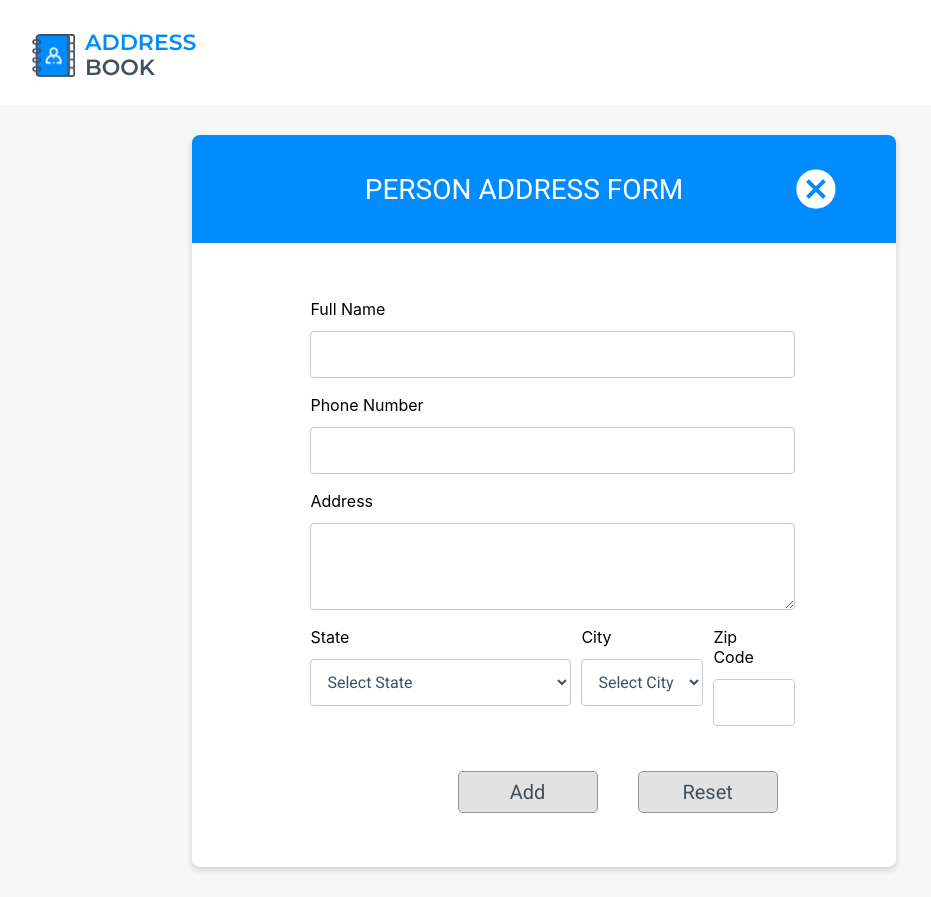
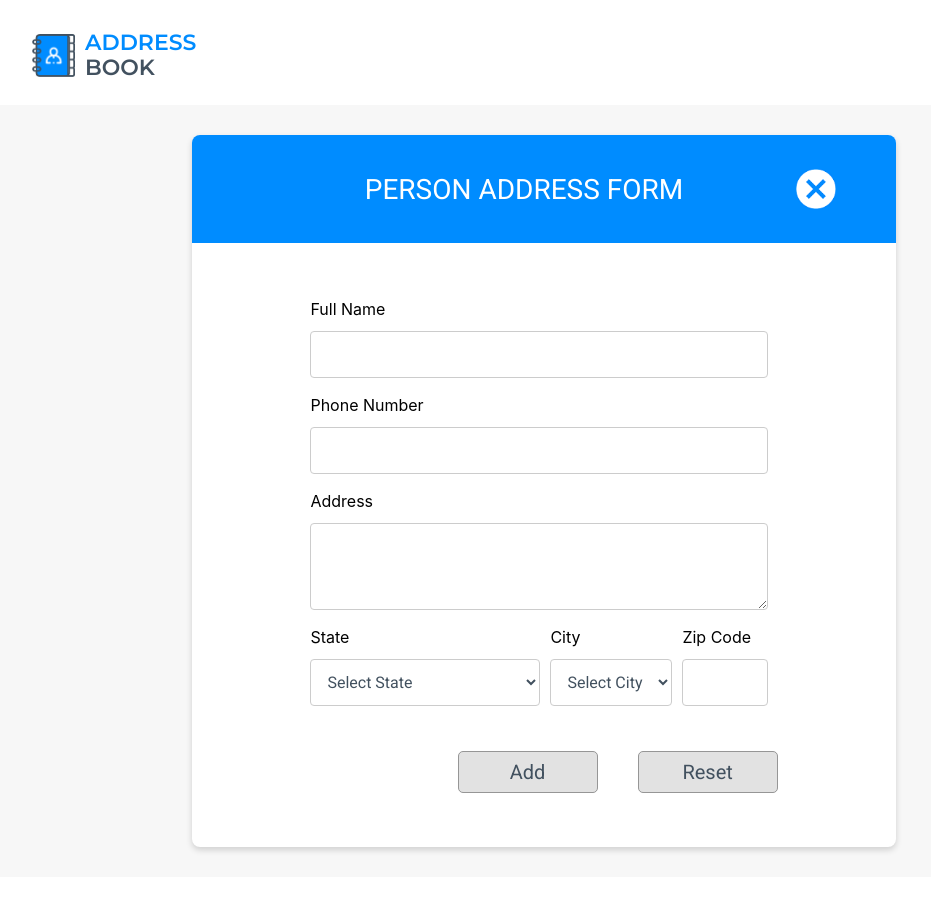
Before and after one commit to ibalram/AddressBook-App-Frontend, a React (Create React App) app: page /person-form in a window 1280 px wide. Shown: the whole page, without its empty margins (96-1027 px from the left). Built offline with nearby package versions, Linux system fonts and the light colour scheme.

Commit message:
Refactored: Changed location of validation error

```diff
--- a/src/components/address-form/address-form.jsx
+++ b/src/components/address-form/address-form.jsx
@@ -122,21 +122,27 @@ const AddressForm = (props) => {
                     <div className="form-body">
                         <div className='row-content'>
                             <label>Full Name</label>
-                            <input type="text" name="fullName" id="fullName" defaultValue={formValue.fullName} onChange={changeValue}></input>
+                            <div className="input-error-row">
+                                <input type="text" name="fullName" id="fullName" defaultValue={formValue.fullName} onChange={changeValue}></input>
+                                <div className="error">{formValue.error.fullName}</div>
+                            </div>
                         </div>
-                        <div className="error">{formValue.error.fullName}</div>
 
                         <div className='row-content'>
                             <label>Phone Number</label>
-                            <input type="text" name="phoneNumber" id="phoneNumber" defaultValue={formValue.phoneNumber} onChange={changeValue}></input>
+                            <div className="input-error-row">
+                                <input type="text" name="phoneNumber" id="phoneNumber" defaultValue={formValue.phoneNumber} onChange={changeValue}></input>
+                                <div className="error">{formValue.error.phoneNumber}</div>
+                            </div>
                         </div>
-                        <div className="error">{formValue.error.phoneNumber}</div>
-
                         <div className='row-content'>
                             <label>Address</label>
-                            <textarea type="text" name="address" id="address" defaultValue={formValue.address} onChange={changeValue}></textarea>
+                            <div className="input-error-row">
+                                <textarea type="text" name="address" id="address" defaultValue={formValue.address} onChange={changeValue}></textarea>
+                                <div className="error">{formValue.error.address}</div>
+                            </div>
                         </div>
-                        <div className="error">{formValue.error.address}</div>
+
 
                         <div className='row-content row-col-content'>
                             <div>
@@ -159,8 +165,10 @@ const AddressForm = (props) => {
 
                             <div>
                                 <label>Zip Code</label>
+                                <div className="input-error-row">
                                 <input name='zip' type="text" defaultValue={formValue.zip} onChange={changeValue}></input>
-                                { formValue.error.zip && <div className="error">{formValue.error.zip}</div>}
+                                <div className="error">{formValue.error.zip}</div>
+                                </div>
                             </div>
                         </div>
                         <div className="button-parent">
--- a/src/components/address-form/address-form.scss
+++ b/src/components/address-form/address-form.scss
@@ -103,6 +103,11 @@
             textarea{
                 height: 70px;
             }
+            .input-error-row{
+                display: flex;
+                flex-direction: row;
+                justify-content: space-between;
+            }
         }
         input,textarea{
             width: 100%;
@@ -129,6 +134,7 @@
                     border: 1px solid #ccc;
                     border-radius: 4px;
                     resize: vertical;
+                    max-width: 230px;
                     font: normal normal normal 16px Roboto;
                     letter-spacing: 0px;
                     color: #42515f;
@@ -146,6 +152,7 @@
             font-size: 12px;
             font-style: italic;
             color: red;
+            max-width: 60px;
         }
         .button-parent{
             width: 80%;
--- a/src/services/validator-service.js
+++ b/src/services/validator-service.js
@@ -5,16 +5,16 @@ export default class Validator{
     zipPattern = RegExp("^[0-9]{6,}$");
 
     validateName(name){
-        return this.namePattern.test(name)?"":"Name is Invalid";
+        return this.namePattern.test(name)?"":"Invalid Name";
     }
     validateAddress(address){
-        return this.addressPattern.test(address)?"":"Address is Invalid";
+        return this.addressPattern.test(address)?"":"Invalid Address";
     }
     validatePhoneNumber(phoneNumber){
-        return this.phonePattern.test(phoneNumber)?"":"Phone number is Invalid";
+        return this.phonePattern.test(phoneNumber)?"":"Invalid Phone Number";
     }
     validateZip(zip){
-        return this.zipPattern.test(zip)?"":"Zip code is Invalid";
+        return this.zipPattern.test(zip)?"":"Invalid Zip";
     }
     validate(name, value){
         switch(name){
@@ -27,7 +27,7 @@ export default class Validator{
             case "zip":
                 return this.validateZip(value);
             default:
-                return value.length>0?'':name+" is required field";
+                return value.length>0?'':name+" is required";
         }
     }
 }
```
Also changed, not shown: 1 other file (tests, documents, lock files or other folders).
